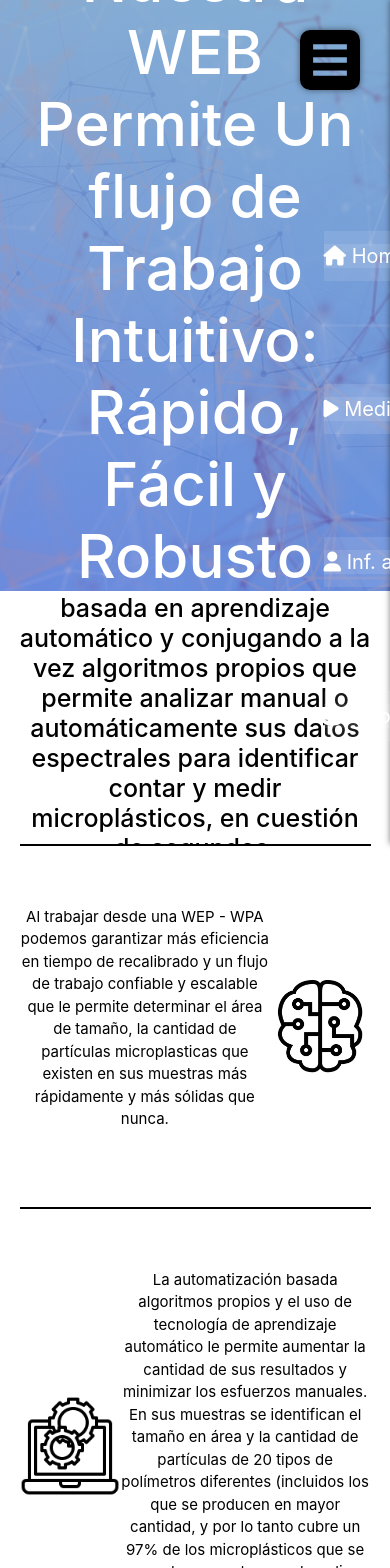
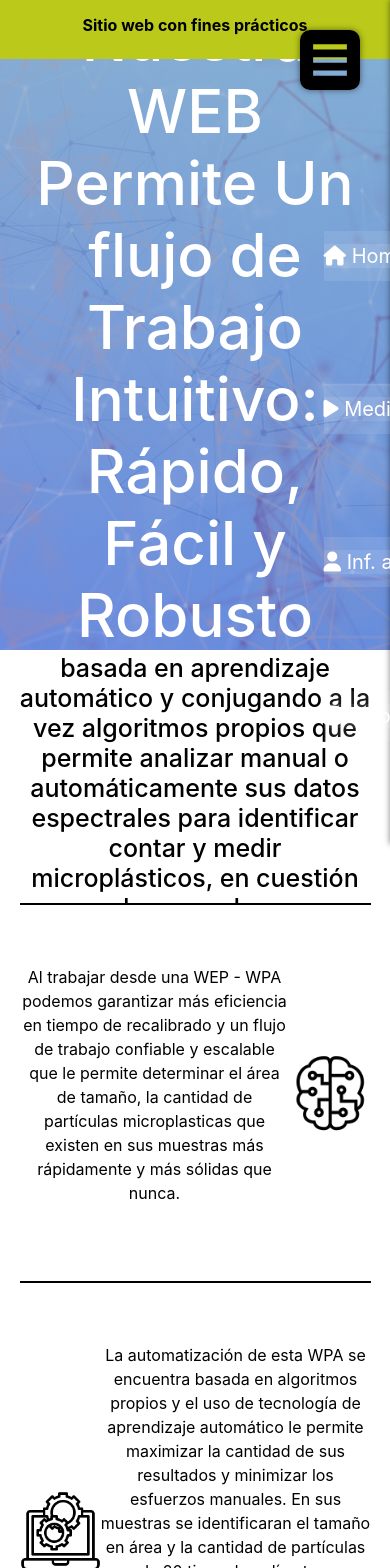
Before and after one commit to RadamantiumX/react-particle-count, a React (Vite) app: page /home in a window 390 px wide. Shown: the top 1568 px of the page. Built offline with nearby package versions, Linux system fonts and the light colour scheme.

Commit message:
correcion responsive 1400

```diff
--- /dev/null
+++ b/src/components/FixedBarComponent.jsx
@@ -0,0 +1,11 @@
+import React from "react";
+
+export default function FixedBarComponent() {
+    return(
+        <>
+        <div style={{paddingTop:"1rem",paddingBottom:"1rem",background:"#bbc91a",boxShadow:"rgba(0, 0, 0, 0.24) 0px 3px 8px"}} className='d-flex justify-content-center align-items-center'>
+            <h6 className='text-gray-500' style={{color:"#000",fontWeight:"bold",}}>Sitio web con fines prácticos</h6>
+            </div>
+        </>
+    )
+}
--- a/src/components/FooterComponent.jsx
+++ b/src/components/FooterComponent.jsx
@@ -4,7 +4,7 @@ export default function FooterComponent() {
     return(
         <>
         <div style={{paddingTop:"2rem",paddingBottom:"1rem"}} className='bg-black d-flex justify-content-center align-items-center'>
-            <h6 className='text-gray-500' style={{color:"#fff"}}>2023 | Sitio web con fines prácticos</h6>
+            <h6 className='text-gray-500' style={{color:"#fff"}}>2023 | © Todos los derechos reservados </h6>
             </div>
         </>
     )
--- a/src/components/IconsComponent.jsx
+++ b/src/components/IconsComponent.jsx
@@ -5,6 +5,7 @@ import Spray from '../assets/spray.png';
 import Frame from '../assets/frame.png';
 import Ruler from '../assets/ruler.png';
 import Marco from '../assets/marco.png';
+import Abaco from '../assets/abaco.png';
 
 
 export default function IconsComponent() {
@@ -72,11 +73,25 @@ export default function IconsComponent() {
 
           <img
             className="carousel-img"
+            src={Abaco}
+            alt="First slide"
+          />
+          <p className="text-carousel">
+            5. Conteo de objetos detectados.
+          </p>
+
+         </div>
+        </Carousel.Item>
+        <Carousel.Item>
+      <div className="carousel-box">
+
+          <img
+            className="carousel-img"
             src={Marco}
             alt="First slide"
           />
           <p className="text-carousel">
-            5. Resultado rápido y eficaz a través de la WEP o bien accediendo a la WPA.
+            6. Resultado rápido y eficaz a través de la WEP o bien accediendo a la WPA.
           </p>
 
          </div>
--- a/src/components/TextComponent.jsx
+++ b/src/components/TextComponent.jsx
@@ -20,7 +20,7 @@ export default function TextComponent() {
                </div>
                <div className="box-2 text-box">
                   <p className="text-content">
-                  La automatización basada algoritmos propios y el uso de tecnología de aprendizaje automático le permite aumentar la cantidad de sus resultados y minimizar los esfuerzos manuales. En sus muestras se identifican el tamaño en área y la cantidad de partículas de 20 tipos de polímetros diferentes (incluidos los que se producen en mayor cantidad, y por lo tanto cubre un 97% de los microplásticos que se pueden encontrar en el medio ambiente).
+                  La automatización de esta WPA se encuentra basada en algoritmos propios y el uso de tecnología de aprendizaje automático le permite maximizar  la cantidad de sus resultados y minimizar los esfuerzos manuales. En sus muestras se identificaran el tamaño en área y la cantidad de partículas de 20 tipos de polímetros diferentes (incluidos los que se producen en mayor cantidad, y por lo tanto cubre un 97% de los microplásticos que se pueden encontrar en el medio ambiente)
                   </p>
                </div>
             </div>
--- a/src/index.css
+++ b/src/index.css
@@ -453,6 +453,24 @@ justify-content: space-between;
 
 
 /************************Responsive************************************/
+@media only screen and (max-device-width : 1900px){
+  .text-c{
+    height: 110vh;
+  }
+}
+@media only screen and (max-device-width : 1800px){
+  .info-mid{
+     height: 120vh;
+  }
+
+}
+
+@media only screen and (max-device-width : 1700px){
+  .info-mid{
+    height: 110vh;
+  }
+}
+
 @media only screen and (max-device-width : 1630px){
   .header-info{
     width: 60%;
@@ -467,13 +485,42 @@ justify-content: space-between;
   }
 }
 @media only screen and (max-device-width : 1400px){
+  .text-c{
+    height: 120vh;
+  }
   .mid-text{
     font-size: 20px;
   }
   .low-txt{
     font-size: 13px;
   }
+  .carousel-img{
+    width: 170px;
+    height: 170px;
+  }
+
+  .img-comp{
+    height: 100vh;
+    background-image: linear-gradient(to top, rgba(255, 255, 252, 0.5)0%,rgba(219, 219, 204, 0.7)100%);
+
+  }
+
+  .img-title{
+    font-size: 30px;
+
+  }
+  .img-sample{
+    width: 400px;
+    height: auto;
+
+  }
+
+
 }
+@media only screen and (max-device-width : 1350px) {
+
+}
+
 @media only screen and (max-device-width : 1300px) {
   /*Home Page*/
   .sub-title{
@@ -492,6 +539,9 @@ justify-content: space-between;
   }
   .text-carousel{
     font-size: 20px;
+  }
+  .text-c{
+    height: 110vh;
   }
  /*Fin Home page*/
 
@@ -542,15 +592,7 @@ justify-content: space-between;
 }
  /*Fin Info Page*/
 }
-@media only screen and (max-device-width : 1000px) {
-  .text-content{
-      font-size: 15px;
-  }
-  .img-txt{
-    width: 200px;
-    height: auto;
-  }
-}
+
 @media only screen and (max-device-width : 828px){
   .example-img{
     margin-right: 250px;
--- a/src/layout/GuestLayout.jsx
+++ b/src/layout/GuestLayout.jsx
@@ -2,10 +2,12 @@ import React from "react";
 import { Outlet } from "react-router-dom";
 import FooterComponent from "../components/FooterComponent";
 import NavBarComponent from "../components/NavBarComponent";
+import FixedBarComponent from "../components/FixedBarComponent";
 
 export default function GuestLayout() {
     return(
         <>
+        <FixedBarComponent/>
         <NavBarComponent/>
           <Outlet/>
         <FooterComponent/>
```
Also changed, not shown: src/assets/abaco.png (added).
